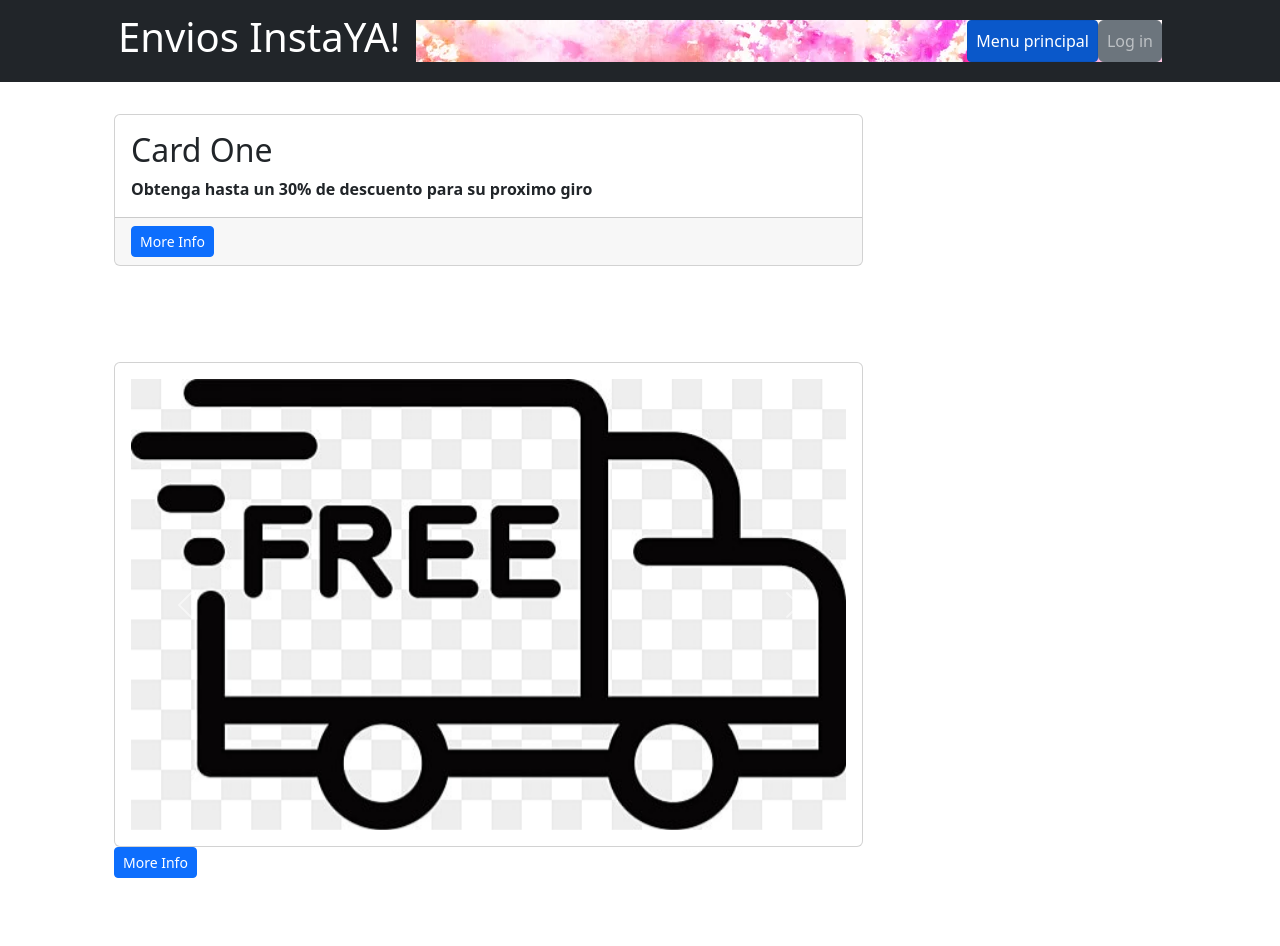
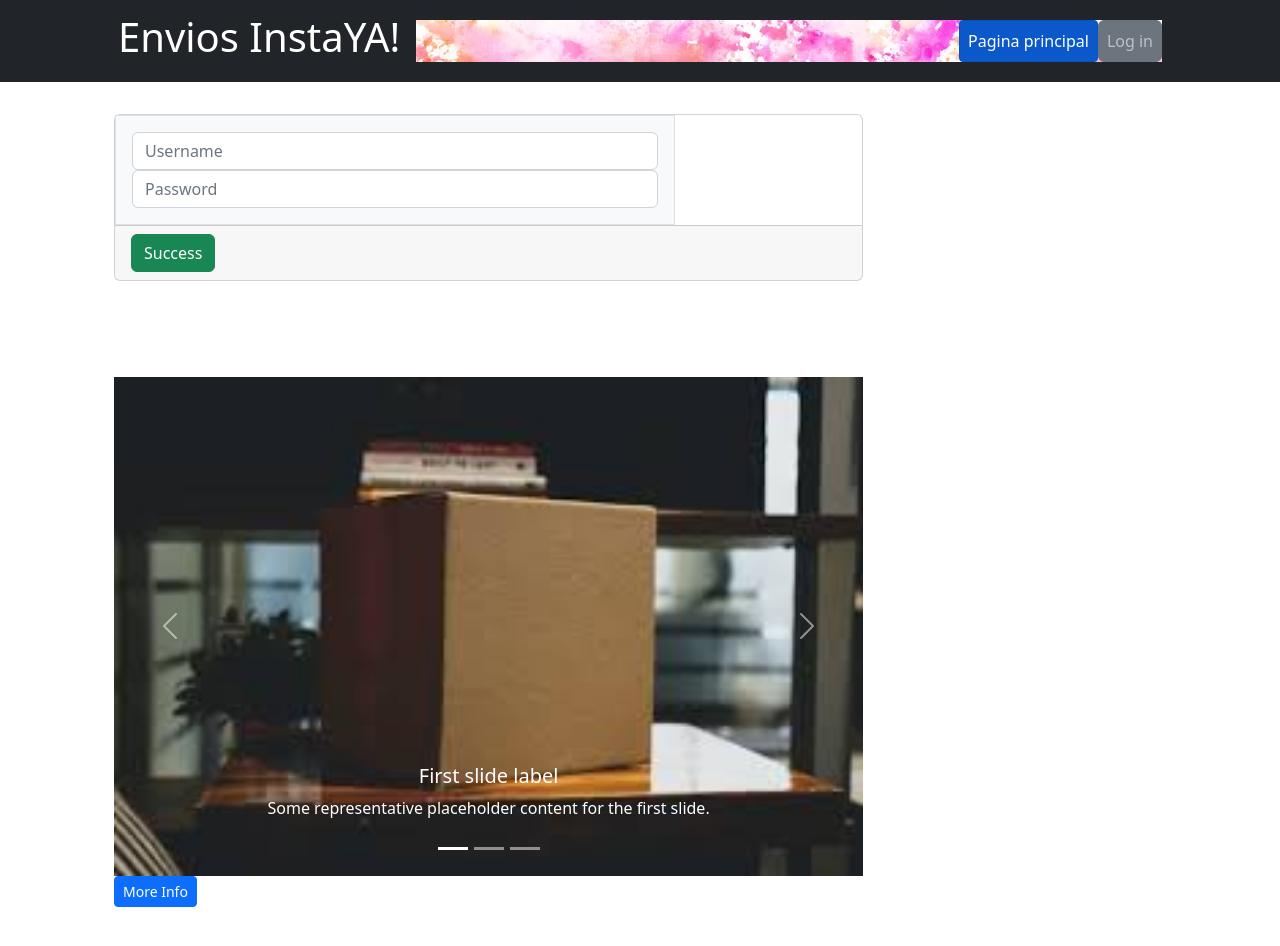
Before and after one commit to adferatuz/Proyecto_Envios_Ciclo4, a React (Vite) app: page / in a window 1280 px wide. Shown: the top 946 px of the page. Built offline with nearby package versions, Linux system fonts and the light colour scheme.

Commit message:
modifique pagina principal y loggin

```diff
--- a/src/components/Aplicacion/Prueba/Prueba.jsx
+++ b/src/components/Aplicacion/Prueba/Prueba.jsx
@@ -1,7 +1,6 @@
 import {React} from "react";
 import { Loggin } from "../Servicios/Servicios";
 import '../css/style.css';
-import freeImg from'../images/pngtree-free-delivery-icon-png-image_1922196.jpg';
 import { useNavigate } from "react-router-dom";
 import sloganImg from '../images/pngtree-free-shipping-label-with-chat-bulb-frame-png-image_3416174.jpg'
 
@@ -11,6 +10,7 @@ export const Header = () => {
         navigate("/");
     };
 
+
     return (
     <>
          <nav className="navbar navbar-expand-lg navbar-dark bg-dark">
@@ -19,10 +19,20 @@ export const Header = () => {
                 <button className="navbar-toggler" type="button" data-bs-toggle="collapse" data-bs-target="#navbarSupportedContent" aria-controls="navbarSupportedContent" aria-expanded="false" aria-label="Toggle navigation"><span className="navbar-toggler-icon"></span></button>
                 <div className="collapse navbar-collapse MenuListaNavbar" id="navbarSupportedContent">
                     <ul className="navbar-nav ms-auto mb-2 mb-lg-0">
-                        <li className="nav-item"><a className="nav-link active btn btn-primary btn-circle btn-sm" aria-current="page" href="#!">Menu principal</a></li>
-                        <li className="nav-item"><a className="nav-link btn btn-secondary btn-icon-split" href="#!">About</a></li>
-                        <li className="nav-item"><a className="nav-link btn btn-primary btn-circle btn-sm" href="#!">Contact</a></li>
-                        <li className="nav-item"><a className="nav-link btn btn-secondary btn-icon-split" href="#!" onClick={handleOnClick}>Services</a></li>
+                        <li className="nav-item"><a className="nav-link active btn btn-primary btn-circle btn-sm" aria-current="page" href="#!">Pagina principal</a></li>
+                        <li className="nav-item"><a className="nav-link btn btn-secondary btn-icon-split" href="#!">Sigue tu envio</a></li>
+                        <li className="nav-item"><div class="dropdown">
+                        <button class="btn btn-secondary nav-link active dropdown-toggle" type="button" data-bs-toggle="dropdown" aria-expanded="false">
+                            Servicios
+                        </button>
+                        <ul class="dropdown-menu">
+                            <li><a class="dropdown-item" href="#">Mensajeria (-5K)</a></li>
+                            <li><a class="dropdown-item" href="#">Carga (+5K)</a></li>
+                            <li><a class="dropdown-item" href="#">Contra Entrega</a></li>
+                        </ul>
+                        </div>
+                        </li>
+                        <li className="nav-item"><a className="nav-link btn btn-secondary btn-icon-split" href="#!" onClick={handleOnClick}>Log in</a></li>
                     </ul>
                 </div>
             </div>
--- a/src/components/Aplicacion/Servicios/Servicios.jsx
+++ b/src/components/Aplicacion/Servicios/Servicios.jsx
@@ -1,6 +1,6 @@
 import {React} from "react";
 import { useNavigate } from "react-router-dom";
-import imgCarrousel1 from '../images/pngtree-free-delivery-icon-png-image_1922196.jpg'
+import imgCarrousel1 from '../images/images (1).jfif'
 import imgCarrousel2 from '../images/1154103408.jpg'
 import imgCarrousel3 from '../images/istockphoto-1132930101-612x612.jpg'
 
@@ -18,7 +18,7 @@ export const Loggin = () => {
                 <button className="navbar-toggler" type="button" data-bs-toggle="collapse" data-bs-target="#navbarSupportedContent" aria-controls="navbarSupportedContent" aria-expanded="false" aria-label="Toggle navigation"><span className="navbar-toggler-icon"></span></button>
                 <div className="collapse navbar-collapse MenuListaNavbar" id="navbarSupportedContent">
                     <ul className="navbar-nav ms-auto mb-2 mb-lg-0">
-                        <li className="nav-item"><a className="nav-link active btn btn-primary btn-circle btn-sm" aria-current="page" href="#!" onClick={handleOnClick}>Menu principal</a></li>
+                        <li className="nav-item"><a className="nav-link active btn btn-primary btn-circle btn-sm" aria-current="page" href="#!" onClick={handleOnClick}>Pagina principal</a></li>
                         <li className="nav-item"><a className="nav-link btn btn-secondary btn-icon-split" href="#!" >Log in</a></li>
                     </ul>
                 </div>
@@ -27,39 +27,52 @@ export const Loggin = () => {
         <div className="container">
             <div className="col-md-4 mb-5 item">
                     <div className="card h-100">
-                        <div className="card-body">
-                            <h2 className="card-title">Card One</h2>
-                            <p className="card-text"><b>Obtenga hasta un 30% de descuento para su proximo giro</b></p>
+                        <div className="card-body col-sm-9 bg-light p-3 border">
+                            <input type="text" class="form-control" placeholder="Username" aria-label="Username" aria-describedby="addon-wrapping"/>
+                            <input type="Password" class="form-control" placeholder="Password" aria-label="Password" aria-describedby="addon-wrapping"/>
                         </div>
-                        <div className="card-footer"><a className="btn btn-primary btn-sm" href="#!">More Info</a></div>
+                        <div className="card-footer"><button type="button" class="btn btn-success">Success</button></div>
                     </div>
                 </div>
 
                 <div className="col-md-4 mb-5 item" id="item1">
-                    <div className="card h-100">
-                        <div className="card-body">
-                        <div id="carouselExampleControls" class="carousel slide" data-bs-ride="carousel">
-                <div className="carousel-inner">
+                <div id="carouselExampleCaptions" class="carousel slide" data-bs-ride="false">
+                <div class="carousel-indicators">
+                    <button type="button" data-bs-target="#carouselExampleCaptions" data-bs-slide-to="0" class="active" aria-current="true" aria-label="Slide 1"></button>
+                    <button type="button" data-bs-target="#carouselExampleCaptions" data-bs-slide-to="1" aria-label="Slide 2"></button>
+                    <button type="button" data-bs-target="#carouselExampleCaptions" data-bs-slide-to="2" aria-label="Slide 3"></button>
+                </div>
+                <div class="carousel-inner">
                     <div class="carousel-item active">
                     <img src={imgCarrousel1} class="d-block w-100" alt="..."/>
+                    <div class="carousel-caption d-none d-md-block">
+                        <h5>First slide label</h5>
+                        <p>Some representative placeholder content for the first slide.</p>
+                    </div>
                     </div>
                     <div class="carousel-item">
                     <img src={imgCarrousel2} class="d-block w-100" alt="..."/>
+                    <div class="carousel-caption d-none d-md-block">
+                        <h5>Second slide label</h5>
+                        <p>Some representative placeholder content for the second slide.</p>
+                    </div>
                     </div>
                     <div class="carousel-item">
                     <img src={imgCarrousel3} class="d-block w-100" alt="..."/>
+                    <div class="carousel-caption d-none d-md-block">
+                        <h5>Third slide label</h5>
+                        <p>Some representative placeholder content for the third slide.</p>
+                    </div>
                     </div>
                 </div>
-                <button class="carousel-control-prev" type="button" data-bs-target="#carouselExampleControls" data-bs-slide="prev">
+                <button class="carousel-control-prev" type="button" data-bs-target="#carouselExampleCaptions" data-bs-slide="prev">
                     <span class="carousel-control-prev-icon" aria-hidden="true"></span>
                     <span class="visually-hidden">Previous</span>
                 </button>
-                    <button class="carousel-control-next" type="button" data-bs-target="#carouselExampleControls" data-bs-slide="next">
-                        <span class="carousel-control-next-icon" aria-hidden="true"></span>
-                        <span class="visually-hidden">Next</span>
-                    </button>
-                        </div>
-                    </div>
+                <button class="carousel-control-next" type="button" data-bs-target="#carouselExampleCaptions" data-bs-slide="next">
+                    <span class="carousel-control-next-icon" aria-hidden="true"></span>
+                    <span class="visually-hidden">Next</span>
+                </button>
                 </div>
 
 
```
Also changed, not shown: src/components/Aplicacion/images/images (1).jfif (added), src/components/Aplicacion/images/pngtree-free-delivery-icon-png-image_1922196.jpg (deleted).
